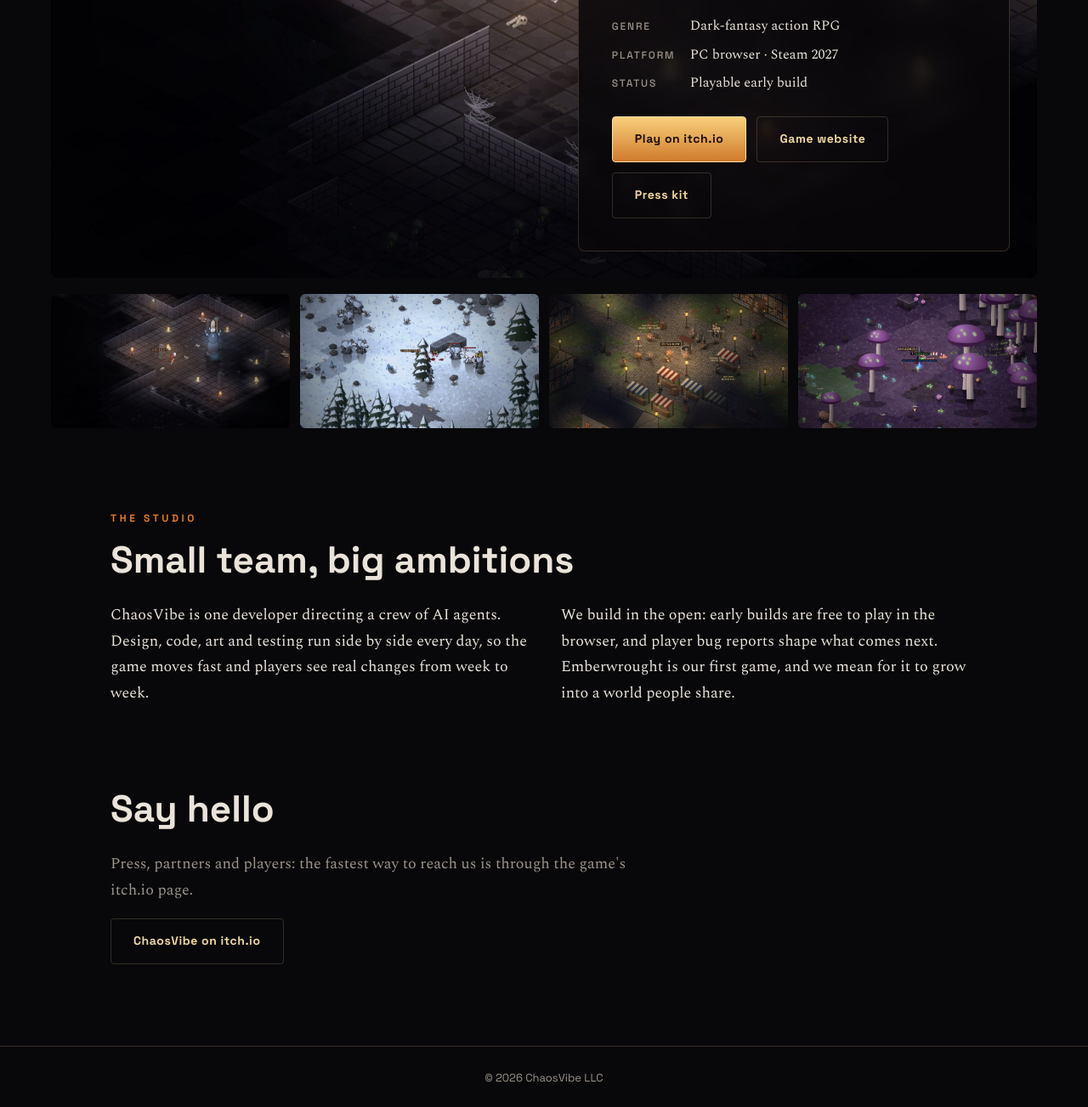
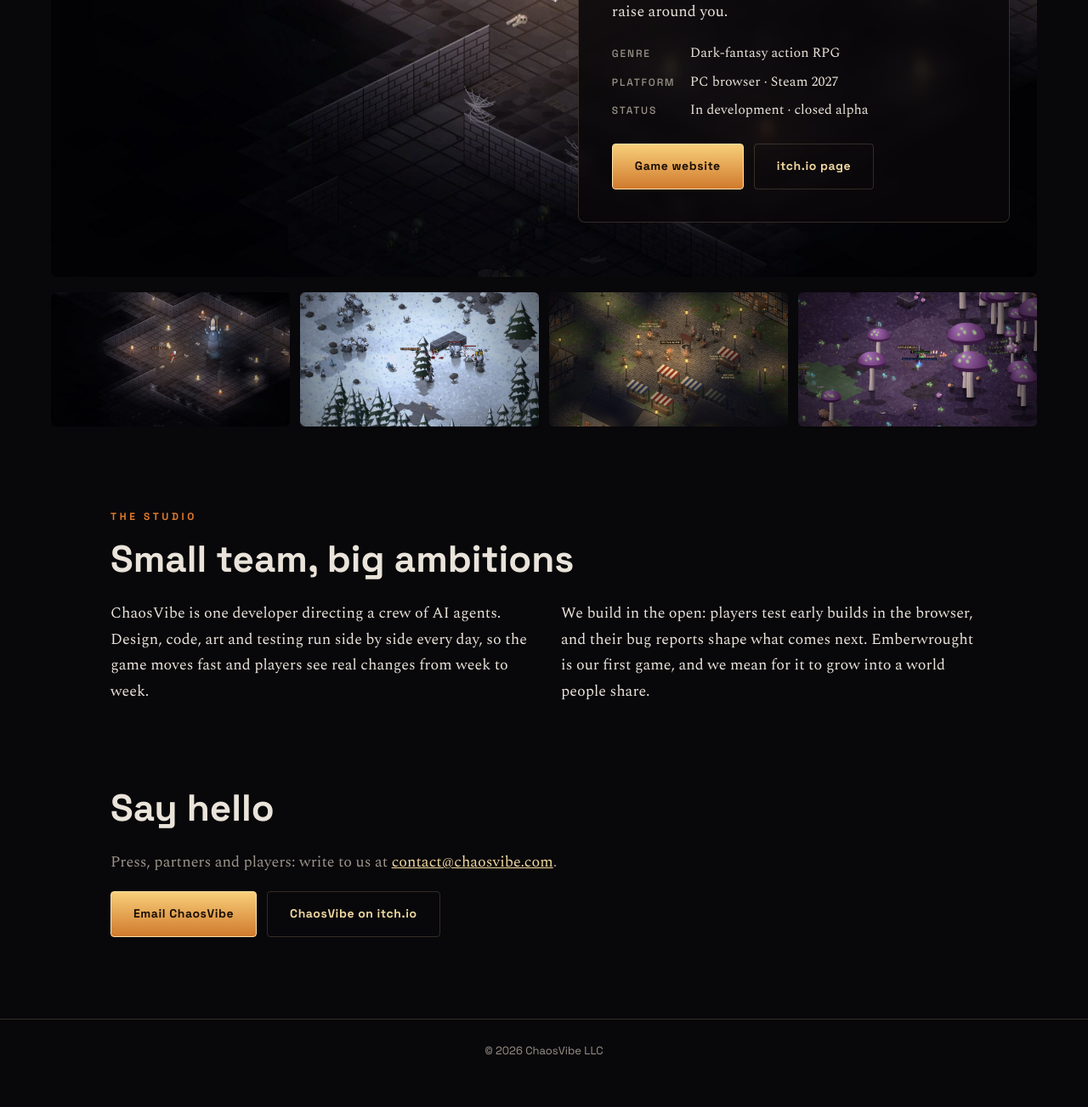
Before and after one commit to jonnyk2/jonnyk2.github.io, a plain HTML site: page index.html in a window 1280 px wide. Shown: the part 1058-2361 px from the top of the page at 85% size. After the commit the page ends 2332 px from the top, so only its background shows below. Drawn offline with nearby package versions, Linux system fonts and the light colour scheme.

Commit message:
CNAME chaosvibe.com, contact@chaosvibe.com, game link on the domain, press-kit link held until approved; README: user-site repo and GoDaddy DNS steps
Co-Authored-By: Claude Opus 5.5 <noreply@anthropic.com>

```diff
--- a/index.html
+++ b/index.html
@@ -38,12 +38,11 @@
     <ul class="facts">
       <li><b>Genre</b>Dark-fantasy action RPG</li>
       <li><b>Platform</b>PC browser · Steam 2027</li>
-      <li><b>Status</b>Playable early build</li>
+      <li><b>Status</b>In development · closed alpha</li>
     </ul>
     <div class="cta">
-      <a class="btn" href="https://chaos-vibe.itch.io/emberwrought">Play on itch.io</a>
-      <a class="btn ghost" href="https://jonnyk2.github.io/Emberwrought/">Game website</a>
-      <a class="btn ghost" href="https://jonnyk2.github.io/Emberwrought/press.html">Press kit</a>
+      <a class="btn" href="https://chaosvibe.com/Emberwrought/">Game website</a>
+      <a class="btn ghost" href="https://chaos-vibe.itch.io/emberwrought">itch.io page</a>
     </div>
   </div>
 </section>
@@ -60,14 +59,14 @@
   <h2>Small team, big ambitions</h2>
   <div class="cols">
     <p>ChaosVibe is one developer directing a crew of AI agents. Design, code, art and testing run side by side every day, so the game moves fast and players see real changes from week to week.</p>
-    <p>We build in the open: early builds are free to play in the browser, and player bug reports shape what comes next. Emberwrought is our first game, and we mean for it to grow into a world people share.</p>
+    <p>We build in the open: players test early builds in the browser, and their bug reports shape what comes next. Emberwrought is our first game, and we mean for it to grow into a world people share.</p>
   </div>
 </section>
 
 <section id="contact" class="contact">
   <h2>Say hello</h2>
-  <p>Press, partners and players: the fastest way to reach us is through the game's itch.io page.</p>
-  <div class="cta"><a class="btn ghost" href="https://chaos-vibe.itch.io">ChaosVibe on itch.io</a></div>
+  <p>Press, partners and players: write to us at <a href="mailto:contact@chaosvibe.com">contact@chaosvibe.com</a>.</p>
+  <div class="cta"><a class="btn" href="mailto:contact@chaosvibe.com">Email ChaosVibe</a><a class="btn ghost" href="https://chaos-vibe.itch.io">ChaosVibe on itch.io</a></div>
 </section>
 </main>
 
```
Also changed, not shown: 2 other files.
